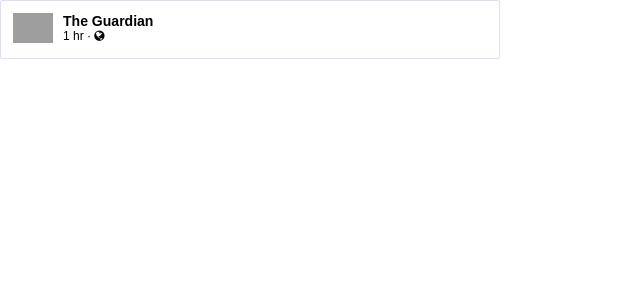
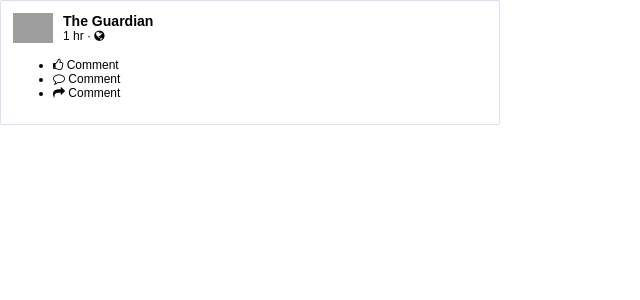
Before and after one commit to CesarHtea/reactbook-1, a React (Create React App) app: page / in a window 1280 px wide. Shown: the top 300 px of the page, without its empty margins (0-640 px from the left). Built offline with nearby package versions, Linux system fonts and the light colour scheme; grey boxes are pictures that could not be loaded.

Commit message:
[Post.js] Add basic Post Footer structure.

```diff
--- a/src/components/Post.js
+++ b/src/components/Post.js
@@ -13,6 +13,19 @@ class Post extends Component {
             <p><time>1 hr</time> · <i className='fa fa-globe'></i></p>
           </div>
         </header>
+        <footer>
+          <ul className='post__actions'>
+            <li>
+              <i className='fa fa-thumbs-o-up'></i> Comment
+            </li>
+            <li>
+              <i className='fa fa-comment-o'></i> Comment
+            </li>
+            <li>
+              <i className='fa fa-share'></i> Comment
+            </li>
+          </ul>
+        </footer>
       </div>
     );
   }
```
